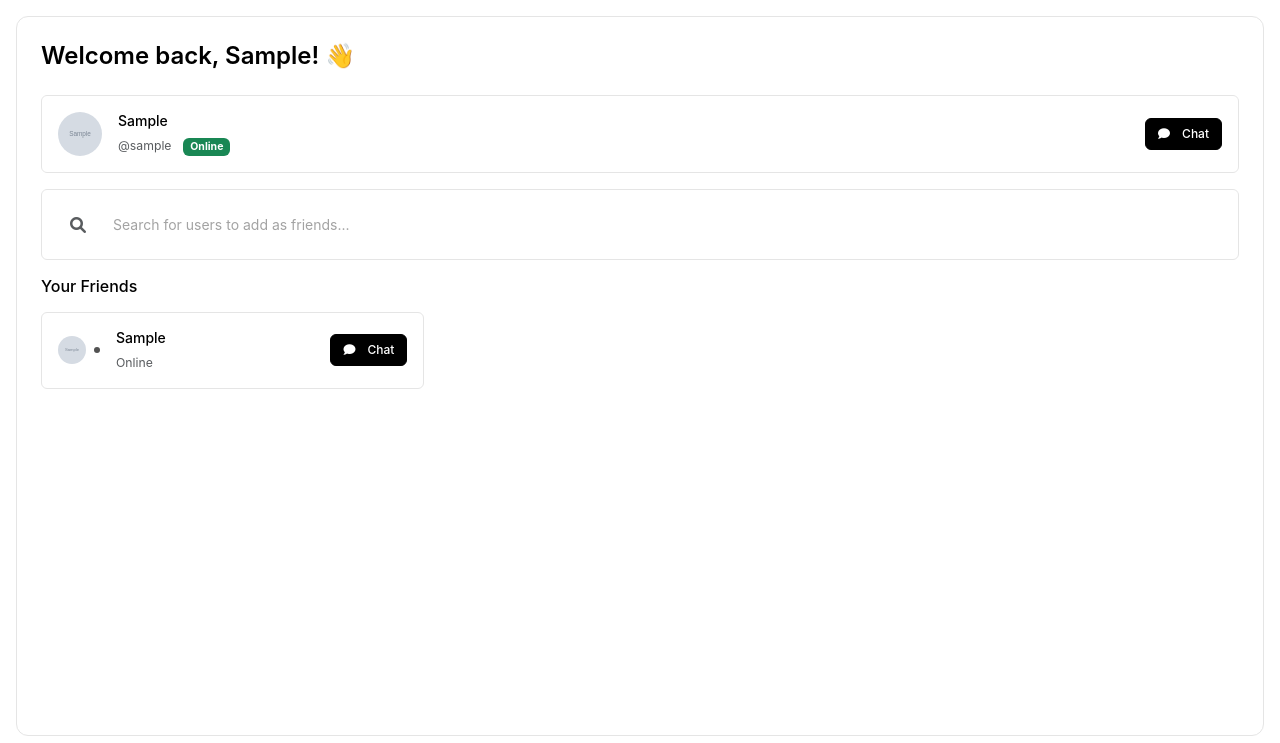
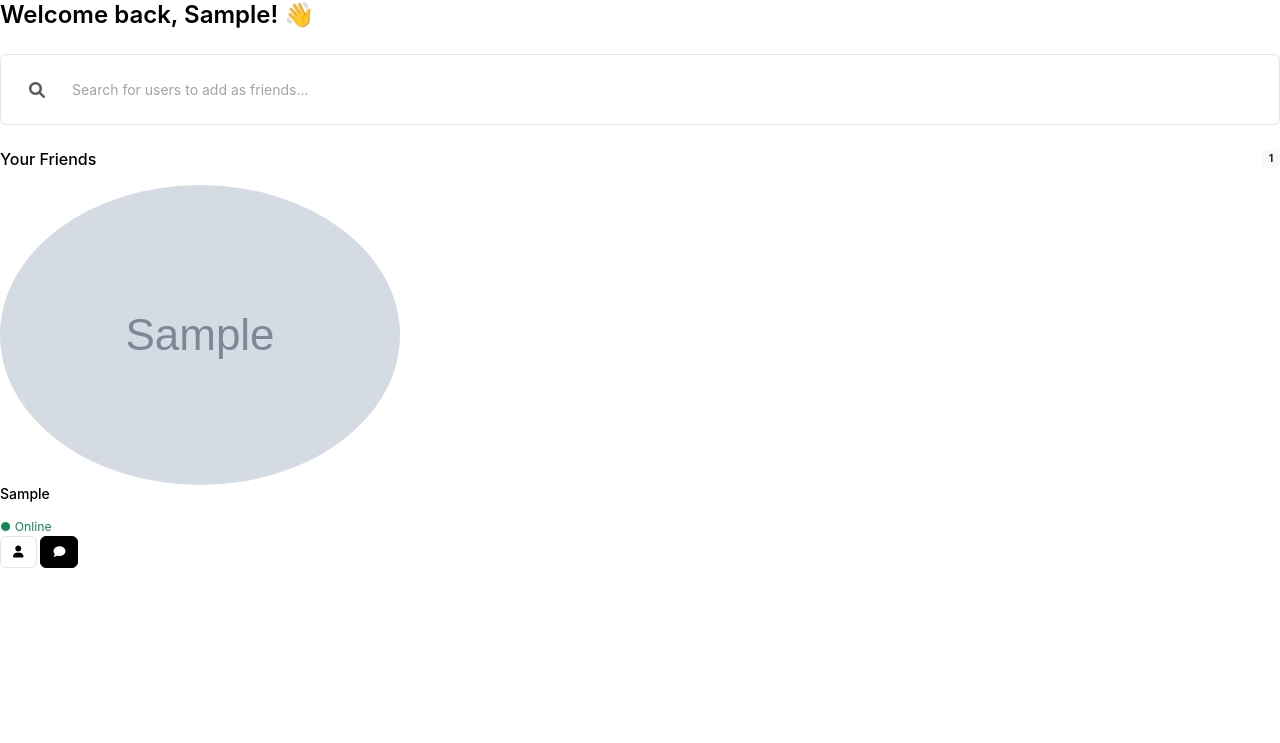
Before and after one commit to jhwhangug3/xch, a Flask app: page /dashboard in a window 1280 px wide. Shown: the part 57-800 px from the top of the page. Run offline with Flask 3, Linux system fonts and the light colour scheme; a user stored in the database is signed in; tables that the repository leaves empty hold one stand-in row (values such as "Sample post"); grey boxes marked "Sample" are stand-in pictures; some libraries are stand-ins or nearby versions.

Commit message:
Update dashboard.html

```diff
--- a/templates/dashboard.html
+++ b/templates/dashboard.html
@@ -33,63 +33,15 @@
             </div>
         </div>
     </nav>
-    <div class="container-fluid">
-        <div class="row">
-            <div class="col-12">
-                <div class="dashboard-container">
-                    <div class="row g-0">
-                        <!-- Main Content (full width, no sidebar) -->
-                        <div class="col-12">
-                            <div class="main-content">
+    <div class="dashboard-content">
+        <div class="dashboard-inner">
                                 <!-- Header -->
                                 <div class="d-flex justify-content-between align-items-center mb-4">
                                     <h2 class="mb-0">Welcome back, {{ user.first_name or user.username }}! 👋</h2>
                                 </div>
 
-                                <!-- Compact Friends Feed -->
-                                <div class="row mb-3 g-3">
-                                    {% for friend in friends %}
-                                    <div class="col-12">
-                                        <div class="d-flex align-items-center justify-content-between user-card p-3 mb-0">
-                                            <div class="d-flex align-items-center gap-3">
-                                                <a href="{{ url_for('view_user_profile', user_id=friend.id) }}" class="text-decoration-none">
-                                                    {% if friend.profile_picture %}
-                                                        <img src="{{ friend.profile_picture }}" alt="" style="width:44px;height:44px;border-radius:50%;object-fit:cover;">
-                                                    {% else %}
-                                                        <div class="user-avatar" style="width:44px;height:44px;display:flex;align-items:center;justify-content:center;border-radius:50%;background:#f0f0f0;">
-                                                            <i class="fas fa-user"></i>
-                                                        </div>
-                                                    {% endif %}
-                                                </a>
-                                                <div>
-                                                    <a href="{{ url_for('view_user_profile', user_id=friend.id) }}" class="text-decoration-none"><h6 class="mb-1">{{ friend.first_name or friend.username }}</h6></a>
-                                                    <small class="text-muted">@{{ friend.username }}</small>
-                                                    {% if friend.is_online %}
-                                                        <span class="badge bg-success ms-2">Online</span>
-                                                    {% else %}
-                                                        <span class="badge bg-secondary ms-2">Offline</span>
-                                                    {% endif %}
-                                                </div>
-                                            </div>
-                                            <div class="d-flex align-items-center gap-2">
-                                                <a href="{{ url_for('direct_chat', user_id=friend.id) }}" class="btn btn-primary btn-sm">
-                                                    <i class="fas fa-comment me-1"></i>Chat
-                                                </a>
-                                            </div>
-                                        </div>
-                                    </div>
-                                    {% endfor %}
-                                    {% if not friends %}
-                                        <div class="col-12 text-center text-muted py-5">
-                                            <i class="fas fa-users fa-3x mb-3"></i>
-                                            <h5>No friends yet</h5>
-                                            <p>Search for users above to start building your network!</p>
-                                        </div>
-                                    {% endif %}
-                                </div>
-
-                                <!-- Search Users -->
-                                <div class="search-box">
+                                <!-- Search Users - Standard placement under navbar -->
+                                <div class="search-box mb-4">
                                     <div class="input-group">
                                         <span class="input-group-text bg-transparent border-0">
                                             <i class="fas fa-search text-muted"></i>
@@ -127,50 +79,57 @@
                                 </div>
                                 {% endif %}
 
-                                <!-- Friends List -->
-                                <div class="mb-4">
-                                    <h5 class="mb-3">Your Friends</h5>
+                                <!-- Smart Friends Display -->
+                                <div class="friends-section">
+                                    <div class="d-flex justify-content-between align-items-center mb-3">
+                                        <h5 class="mb-0">Your Friends</h5>
+                                        <span class="badge bg-light text-dark">{{ friends|length }}</span>
+                                    </div>
+
                                     {% if friends %}
-                                        <div class="row">
+                                        <div class="friends-grid">
                                             {% for friend in friends %}
-                                            <div class="col-md-6 col-lg-4">
-                                                <div class="user-card">
-                                                    <div class="d-flex justify-content-between align-items-center">
-                                                        <div class="d-flex align-items-center gap-2">
+                                            <div class="friend-item">
+                                                <div class="friend-avatar">
                                                     {% if friend.profile_picture %}
-                                                                <img src="{{ friend.profile_picture }}" alt="" style="width:28px;height:28px;border-radius:50%;object-fit:cover;">
+                                                        <img src="{{ friend.profile_picture }}" alt="" class="rounded-circle">
+                                                    {% else %}
+                                                        <div class="avatar-placeholder">
+                                                            <i class="fas fa-user"></i>
+                                                        </div>
                                                     {% endif %}
                                                     {% if friend.is_online %}
-                                                                <span class="online-indicator"></span>
+                                                        <span class="online-dot"></span>
+                                                    {% endif %}
+                                                </div>
+                                                <div class="friend-info">
+                                                    <h6 class="friend-name">{{ friend.first_name or friend.username }}</h6>
+                                                    <small class="friend-status">
+                                                        {% if friend.is_online %}
+                                                            <span class="text-success">● Online</span>
                                                         {% else %}
-                                                                <span class="offline-indicator"></span>
-                                                            {% endif %}
-                                                            <div>
-                                                                <h6 class="mb-1">{{ friend.first_name or friend.username }}</h6>
-                                                                <small class="text-muted">
-                                                                    {% if friend.is_online %}
-                                                                        Online
-                                                                    {% else %}
-                                                                        Offline
+                                                            <span class="text-muted">○ Offline</span>
                                                         {% endif %}
                                                     </small>
                                                 </div>
-                                                        </div>
-                                                        <div>
-                                                            <a href="{{ url_for('direct_chat', user_id=friend.id) }}" class="btn btn-primary btn-sm">
-                                                                <i class="fas fa-comment me-1"></i>Chat
+                                                <div class="friend-actions">
+                                                    <a href="{{ url_for('view_user_profile', user_id=friend.id) }}" class="btn btn-outline-secondary btn-sm" title="View Profile">
+                                                        <i class="fas fa-user"></i>
                                                     </a>
-                                                        </div>
-                                                    </div>
+                                                    <a href="{{ url_for('direct_chat', user_id=friend.id) }}" class="btn btn-primary btn-sm" title="Start Chat">
+                                                        <i class="fas fa-comment"></i>
+                                                    </a>
                                                 </div>
                                             </div>
                                             {% endfor %}
                                         </div>
                                     {% else %}
-                                        <div class="text-center text-muted py-5">
-                                            <i class="fas fa-users fa-3x mb-3"></i>
-                                            <h5>No friends yet</h5>
-                                            <p>Search for users above to start building your network!</p>
+                                        <div class="empty-friends text-center py-5">
+                                            <div class="empty-icon mb-3">
+                                                <i class="fas fa-users"></i>
+                                            </div>
+                                            <h6 class="text-muted">No friends yet</h6>
+                                            <p class="text-muted small">Use the search bar above to find and add friends!</p>
                                         </div>
                                     {% endif %}
                                 </div>
```
Lines whose indentation alone changed are shown as unchanged.
